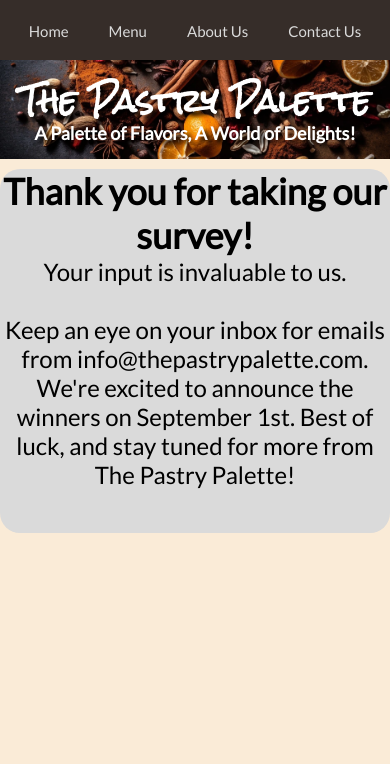
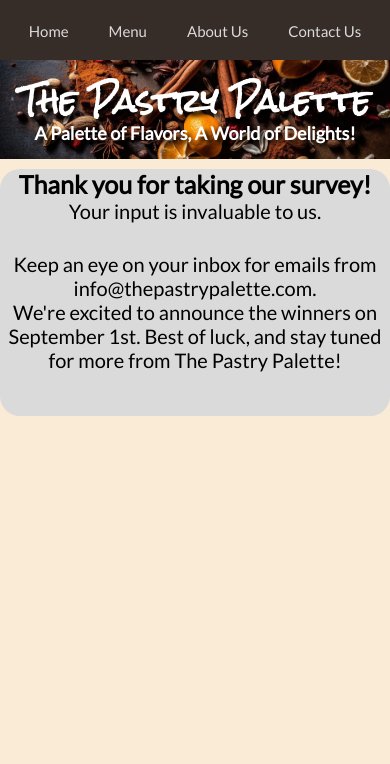
Before and after one commit to Code-Institute-Submissions/TerraBite147-the-pastry-palette, a plain HTML site: page thank-you.html in a window 390 px wide. Shown: the top 764 px of the page. Drawn offline with Linux system fonts and the light colour scheme.

Commit message:
feat(thank-you): adjust font size at 480px

```diff
--- a/assets/css/style.css
+++ b/assets/css/style.css
@@ -455,7 +455,6 @@ main {
   }
   .form-container {
     margin-top: 10px;
-
   }
 }
 
@@ -488,4 +487,10 @@ main {
   #award h3 {
     font-size: 13px;
   }
+  #thanks h1{
+    font-size: 25px;
+  }
+  #thanks p{
+    font-size: 20px;
+  }
 }
```
